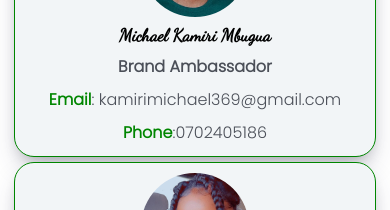
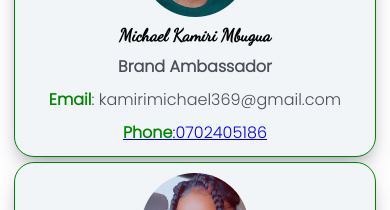
Before and after one commit to mike-mbugua/greenspoonBA, a React (Create React App) app in the folder greenspoon-ba/: page /team in a window 390 px wide. Shown: the part 920-1130 px from the top of the page. Built offline with nearby package versions, Linux system fonts and the light colour scheme.

Commit message:
add media query

```diff
--- a/greenspoon-ba/src/components/Team/Team.jsx
+++ b/greenspoon-ba/src/components/Team/Team.jsx
@@ -8,6 +8,7 @@ import daisy from './../../assets/images/daisy.jpg'
 import charlton from './../../assets/images/charlton.jpg'
 import paul from './../../assets/images/paul.jpg'
 function Team({name,image,email,phone,}) {
+
   return (
     <div className='team-main'>
       <p>We are a Strong,Energetic team consisting of young people passionately Educating people about Greenspoon and how to make shopping easy through it. </p>
@@ -29,7 +30,7 @@ function Team({name,image,email,phone,}) {
           <h2>Michael Kamiri Mbugua</h2>
           <h4>Brand Ambassador</h4>
           <p><span className="span-style">Email</span>: kamirimichael369@gmail.com</p>
-          <p><span className="span-style">Phone</span>:0702405186</p>
+          <a href='tel:0702405186'><span className="span-style">Phone</span>:0702405186</a>
         </div>
 
 
```
